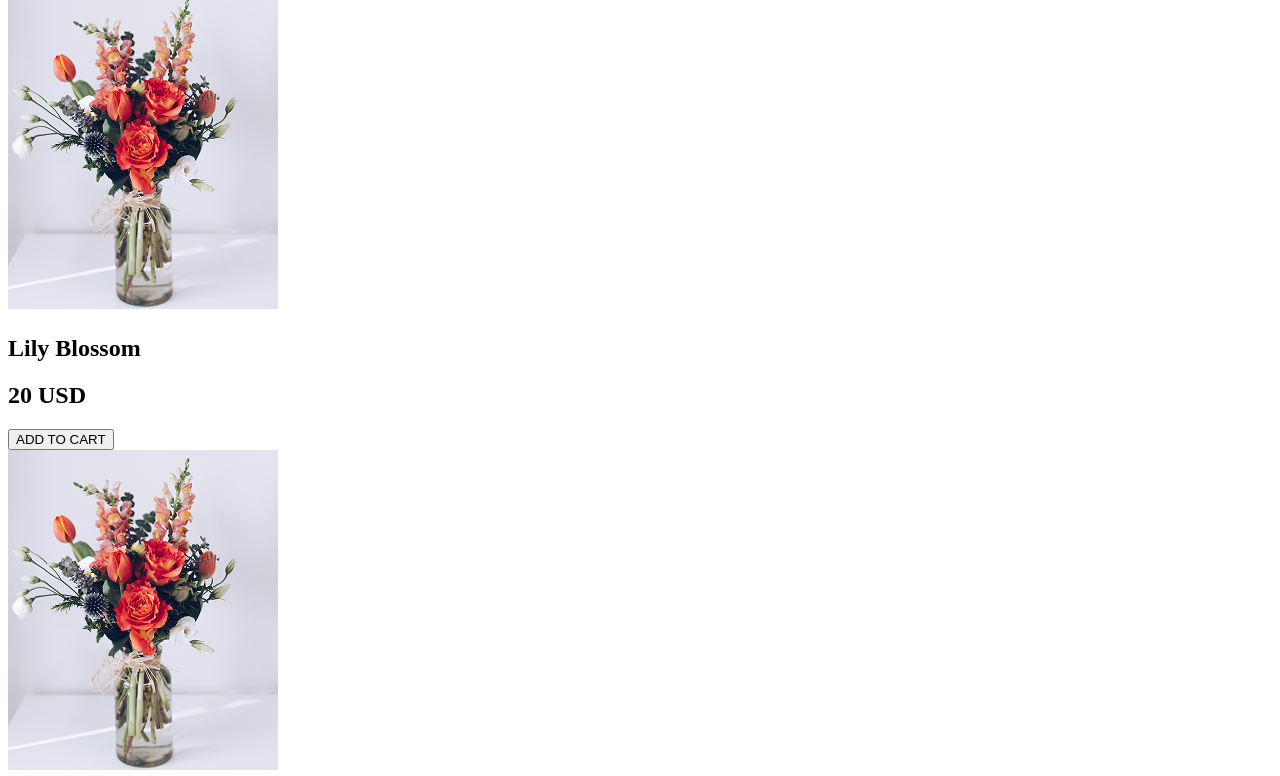
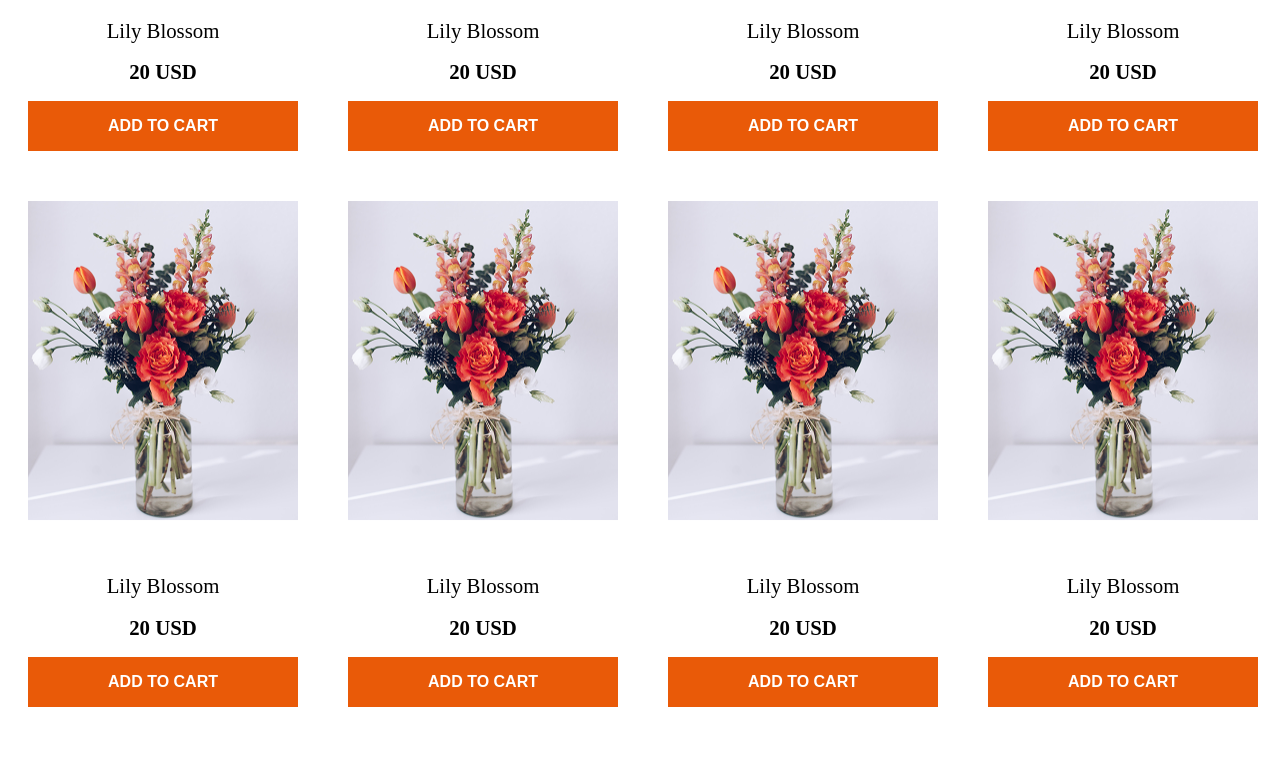
Before and after one commit to shakib-ahmmed/faugei-flower-shop-1, a plain HTML site: page index.html in a window 1280 px wide. Shown: the part 1486-2262 px from the top of the page. After the commit the page ends 2221 px from the top, so only its background shows below. Drawn offline with Linux system fonts and the light colour scheme.

Commit message:
plant card style added

```diff
--- a/index.html
+++ b/index.html
@@ -39,65 +39,66 @@
                 <img src="assets/hero-flower.png" alt="hero-flower">
             </div>
         </section>
+
+        <!-- plant container -->
+
         <section class="plant">
-            <h1 class="plant-text"><span class="orange-text-bold">Our</span>Plants</h1>
+            <div class="plant-text">
+                <h1 class="plant-title"><span class="orange-text-bold">Our</span>Plants</h1>
                 <p class="plant-description">Indulge your senses with the beauty and fragrance of our fresh flower shop.
-                From classic roses to exotic blooms, we offer a wide variety of fresh.</p>
+                    From <br> classic roses to exotic blooms, we offer a wide variety of fresh.</p>
+            </div>
+            </div>
+            <div class="plant-container">
                 <div class="plant-card">
-                <img src="assets/sample-flower-image.png" alt="sample-flower-image">
-                <h2>Lily Blossom</h2>
-                <h2>20 USD</h2>
-                <button>ADD TO CART</button>
+                    <img class="card-img" src="assets/sample-flower-image.png" alt="sample-flower-image">
+                    <h2 class="card-name">Lily Blossom</h2>
+                    <h2 class="card-price">20 USD</h2>
+                    <button class="card-btn">ADD TO CART</button>
                 </div>
                 <div class="plant-card">
-                <img src="assets/sample-flower-image.png" alt="sample-flower-image">
-                <h2>Lily Blossom</h2>
-                <h2>20 USD</h2>
-                <button>ADD TO CART</button>
+                    <img class="card-img" src="assets/sample-flower-image.png" alt="sample-flower-image">
+                    <h2 class="card-name">Lily Blossom</h2>
+                    <h2 class="card-price">20 USD</h2>
+                    <button class="card-btn">ADD TO CART</button>
                 </div>
                 <div class="plant-card">
-                <img src="assets/sample-flower-image.png" alt="sample-flower-image">
-                <h2>Lily Blossom</h2>
-                <h2>20 USD</h2>
-                <button>ADD TO CART</button>
+                    <img class="card-img" src="assets/sample-flower-image.png" alt="sample-flower-image">
+                    <h2 class="card-name">Lily Blossom</h2>
+                    <h2 class="card-price">20 USD</h2>
+                    <button class="card-btn">ADD TO CART</button>
                 </div>
                 <div class="plant-card">
-                <img src="assets/sample-flower-image.png" alt="sample-flower-image">
-                <h2>Lily Blossom</h2>
-                <h2>20 USD</h2>
-                <button>ADD TO CART</button>
+                    <img class="card-img" src="assets/sample-flower-image.png" alt="sample-flower-image">
+                    <h2 class="card-name">Lily Blossom</h2>
+                    <h2 class="card-price">20 USD</h2>
+                    <button class="card-btn">ADD TO CART</button>
                 </div>
                 <div class="plant-card">
-                <img src="assets/sample-flower-image.png" alt="sample-flower-image">
-                <h2>Lily Blossom</h2>
-                <h2>20 USD</h2>
-                <button>ADD TO CART</button>
+                    <img class="card-img" src="assets/sample-flower-image.png" alt="sample-flower-image">
+                    <h2 class="card-name">Lily Blossom</h2>
+                    <h2 class="card-price">20 USD</h2>
+                    <button class="card-btn">ADD TO CART</button>
                 </div>
                 <div class="plant-card">
-                <img src="assets/sample-flower-image.png" alt="sample-flower-image">
-                <h2>Lily Blossom</h2>
-                <h2>20 USD</h2>
-                <button>ADD TO CART</button>
+                    <img class="card-img" src="assets/sample-flower-image.png" alt="sample-flower-image">
+                    <h2 class="card-name">Lily Blossom</h2>
+                    <h2 class="card-price">20 USD</h2>
+                    <button class="card-btn">ADD TO CART</button>
                 </div>
                 <div class="plant-card">
-                <img src="assets/sample-flower-image.png" alt="sample-flower-image">
-                <h2>Lily Blossom</h2>
-                <h2>20 USD</h2>
-                <button>ADD TO CART</button>
+                    <img class="card-img" src="assets/sample-flower-image.png" alt="sample-flower-image">
+                    <h2 class="card-name">Lily Blossom</h2>
+                    <h2 class="card-price">20 USD</h2>
+                    <button class="card-btn">ADD TO CART</button>
                 </div>
                 <div class="plant-card">
-                <img src="assets/sample-flower-image.png" alt="sample-flower-image">
-                <h2>Lily Blossom</h2>
-                <h2>20 USD</h2>
-                <button>ADD TO CART</button>
+                    <img class="card-img" src="assets/sample-flower-image.png" alt="sample-flower-image">
+                    <h2 class="card-name">Lily Blossom</h2>
+                    <h2 class="card-price">20 USD</h2>
+                    <button class="card-btn">ADD TO CART</button>
                 </div>
-            <div class="plant-card">
-                <img src="assets/sample-flower-image.png" alt="sample-flower-image">
-                <h2>Lily Blossom</h2>
-                <h2>20 USD</h2>
-                <button>ADD TO CART</button>
             </div>
-
         </section>
     </header>
 </body>
--- a/style.css
+++ b/style.css
@@ -84,10 +84,10 @@
 .banner {
     justify-content: space-between;
     align-items: center;
-    padding: 20px;
-    padding-top: 221px;
+    margin-bottom: 0;
     max-width: 1440px;
-    padding: 221px 120px;
+    padding: 221px;
+    padding-bottom: 20px;
     margin: auto;
     box-sizing: content-box;
     border: 145px;
@@ -116,3 +116,76 @@
     margin-bottom: 0;
 
 }
+
+/* plant section style */
+
+.plant-text {
+    text-align: center;
+    margin: 150px;
+    margin-bottom: 49px;
+    padding-top: 50px;
+    padding-bottom: 49px;
+    margin-top: 0;
+
+}
+
+.plant-title {
+    font-size: 3.12rem;
+    font-weight: 700;
+    margin-bottom: 16px;
+}
+
+.plant-descripton {
+    font-size: 1.3rem;
+    font-weight: 400;
+    color: #000000;
+    margin-bottom: 49px;
+}
+
+.plant-container {
+    display: grid;
+    grid-template-columns: repeat(4, 2fr);
+    gap: 50px;
+    padding: 20px;
+}
+
+.plant-card {
+    border: 0px solid none;
+    text-align: center;
+    align-items: center;
+    justify-content: center;
+}
+
+.card-img {
+    width: 270px;
+    height: 322px;
+    margin-right: 0px;
+    padding-bottom: 30px;
+}
+
+.card-name {
+    font-size: 1.3rem;
+    font-weight: 500;
+}
+
+.card-price {
+    font-size: 1.3rem;
+    font-weight: 700;
+}
+
+.card-btn {
+    width: 270px;
+    height: 50px;
+    color: #ffffff;
+    font-size: 1rem;
+    font-weight: 600;
+    background-color: #E95A08;
+    border: 0;
+    cursor: pointer;
+    outline: none;
+    position: relative;
+    -webkit-transition: all 0.3s;
+    -moz-transition: all 0.3s;
+    transition: all 0.3s;
+
+}
```
Lines whose indentation alone changed are shown as unchanged.
